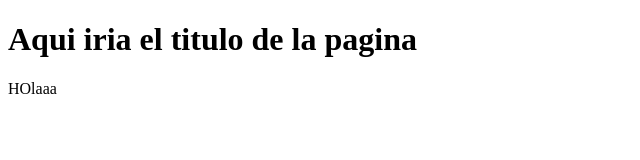
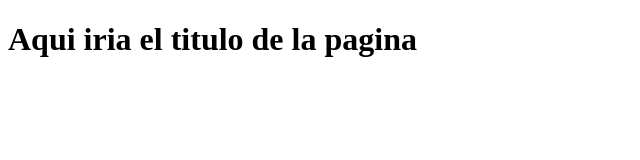
Before and after one commit to SaidMoura/Prueba, a plain HTML site: page index.html in a window 1280 px wide. Shown: the full height of the page, 0-640 px from the left. Drawn offline with Linux system fonts and the light colour scheme.

Commit message:
Update index.html

```diff
--- a/index.html
+++ b/index.html
@@ -8,6 +8,6 @@
 </head>
 <body>
     <h1>Aqui iria el titulo de la pagina</h1>
-    <p>HOlaaa</p>
+
 </body>
 </html>
```
